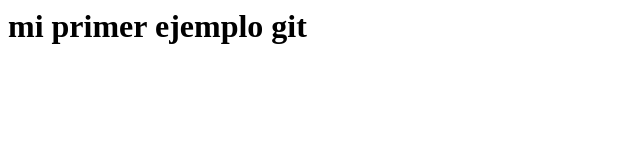
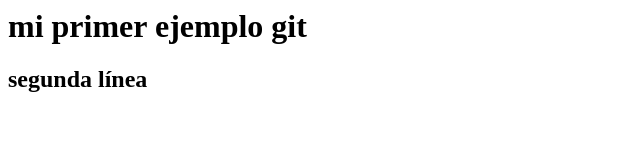
Before and after one commit to moran75/Cloudfrade, a plain HTML site: page index.html in a window 1280 px wide. Shown: the whole page, without its empty margins (0-640 px from the left). Drawn offline with Linux system fonts and the light colour scheme.

Commit message:
segundo empujón

```diff
--- a/index.html
+++ b/index.html
@@ -4,5 +4,6 @@
 	</head>
 	<html>
 	 	<h1>mi primer ejemplo git</h1>
+	 	<h2>segunda línea</h2>
 	</html>
 </html>
```
